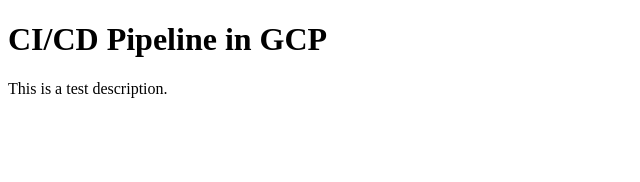
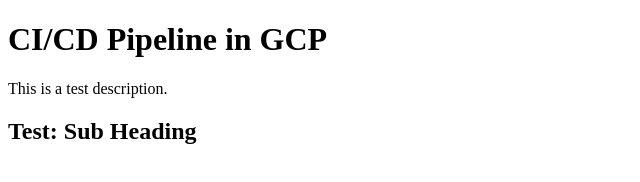
Before and after one commit to saikiransugavasi/GCP-CICD-Pipeline, a plain HTML site: page index.html in a window 1280 px wide. Shown: the whole page, without its empty margins (0-640 px from the left). Drawn offline with Linux system fonts and the light colour scheme.

Commit message:
updated html

```diff
--- a/index.html
+++ b/index.html
@@ -10,5 +10,8 @@
         <h1>CI/CD Pipeline in GCP</h1>
         <p>This is a test description.</p>
     </div>
+    <div>
+        <h2>Test: Sub Heading</h2>
+    </div>
 </body>
 </html>
```
